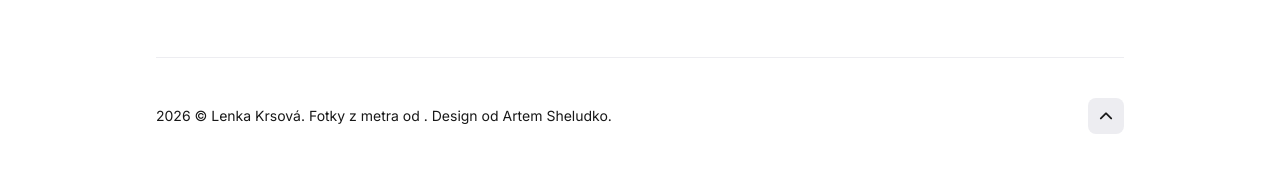
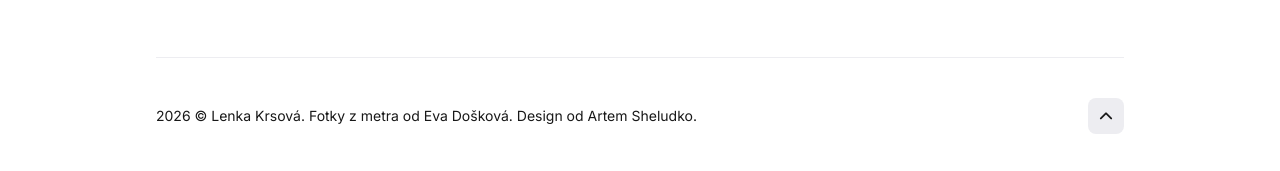
Before and after one commit to lkrsova/lenkakrsova.cz, a Jekyll site: the page built from index.html, in a window 1280 px wide and 900 px high, scrolled down 4245 px. Shown: the part 726-897 px from the top of the window. Built offline with Jekyll 4.4.1, drawn with Linux system fonts in a browser that asks for light colours; some web fonts are replaced.

Commit message:
Update footer.html

```diff
--- a/_includes/footer.html
+++ b/_includes/footer.html
@@ -71,7 +71,7 @@
       <div class="col col-12">
         <div class="footer__info">
           <div class="footer__info-box">
-            <div class="copyright">{{site.time | date: '%Y'}} &copy; <a href="/">{{site.data.settings.title}}</a>. Fotky z metra od <a href="https://www.evadoskova.cz/">. Design od <a href="https://jekyllthemes.io/developers/artem-sheludko">Artem Sheludko</a>.</div>
+            <div class="copyright">{{site.time | date: '%Y'}} &copy; <a href="/">{{site.data.settings.title}}</a>. Fotky z metra od <a href="https://www.evadoskova.cz/">Eva Došková</a>. Design od <a href="https://jekyllthemes.io/developers/artem-sheludko">Artem Sheludko</a>.</div>
             <div class="top" title="Top"><i class="fa-solid fa-chevron-up"></i></div>
           </div>
         </div>
```
